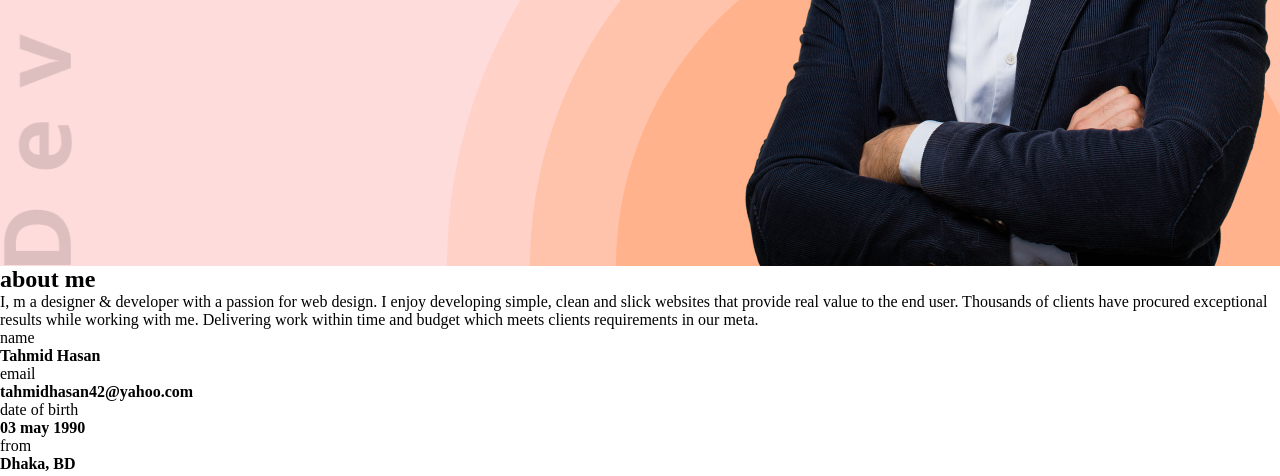
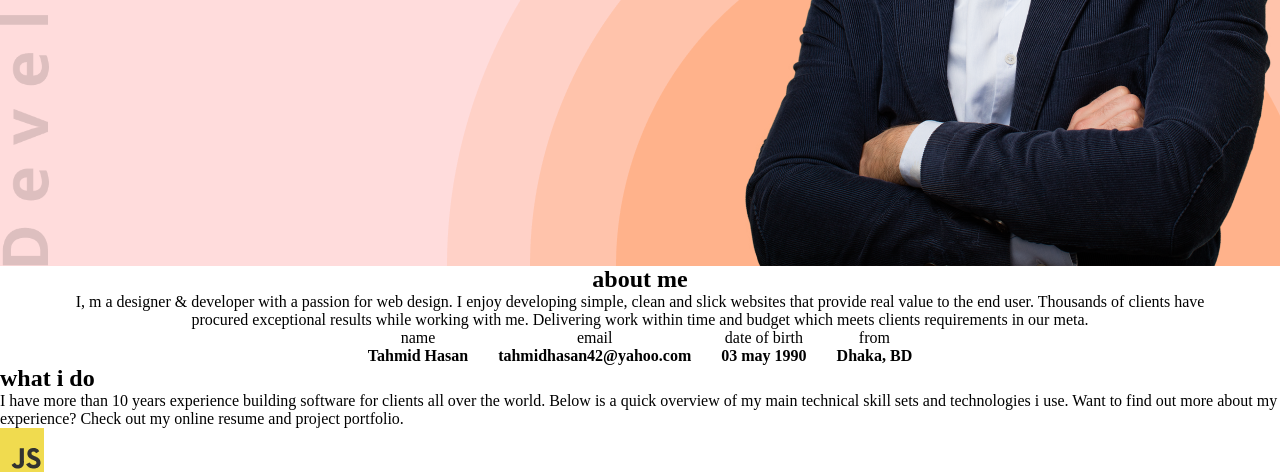
Before and after one commit to fiverrtahmid/my-portfolio, a plain HTML site: page index.html in a window 1280 px wide. Shown: the part 448-924 px from the top of the page. Drawn offline with Linux system fonts and the light colour scheme.

Commit message:
about me primary css added

```diff
--- a/style/style.css
+++ b/style/style.css
@@ -9,10 +9,11 @@
     display: flex;
     background-image: url(../images/developer.png), url(../images/header_bg.png);
     background-position: bottom left, bottom right;
-    background-size: contain, auto;
+    background-size: 5%, auto;
     background-repeat: no-repeat;
     align-items: baseline;
     justify-content: center;
+    padding-left: 20px;
 }
 
 .nav-container {
@@ -76,9 +77,13 @@ nav ul {
 }
 
 .about-me {
+    display: flex;
+    justify-content: center;
+    text-align: center;
 }
 
 .about-me-inner {
+    max-width: 1160px;
 }
 
 .section-title {
@@ -88,6 +93,9 @@ nav ul {
 }
 
 .about-me-info {
+    display: flex;
+    justify-content: center;
+    gap: 30px;
 }
 
 .info-item {
```
